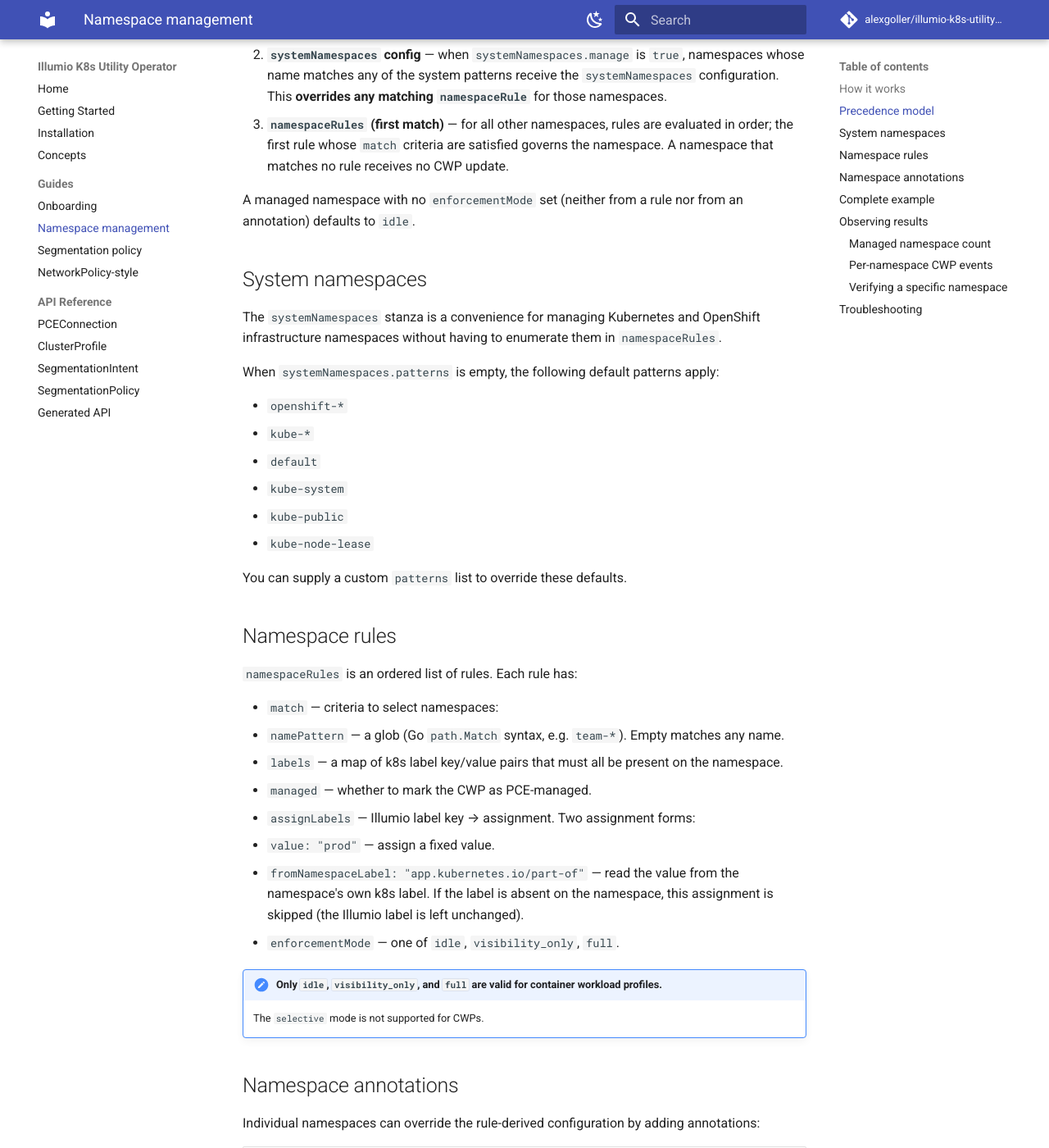
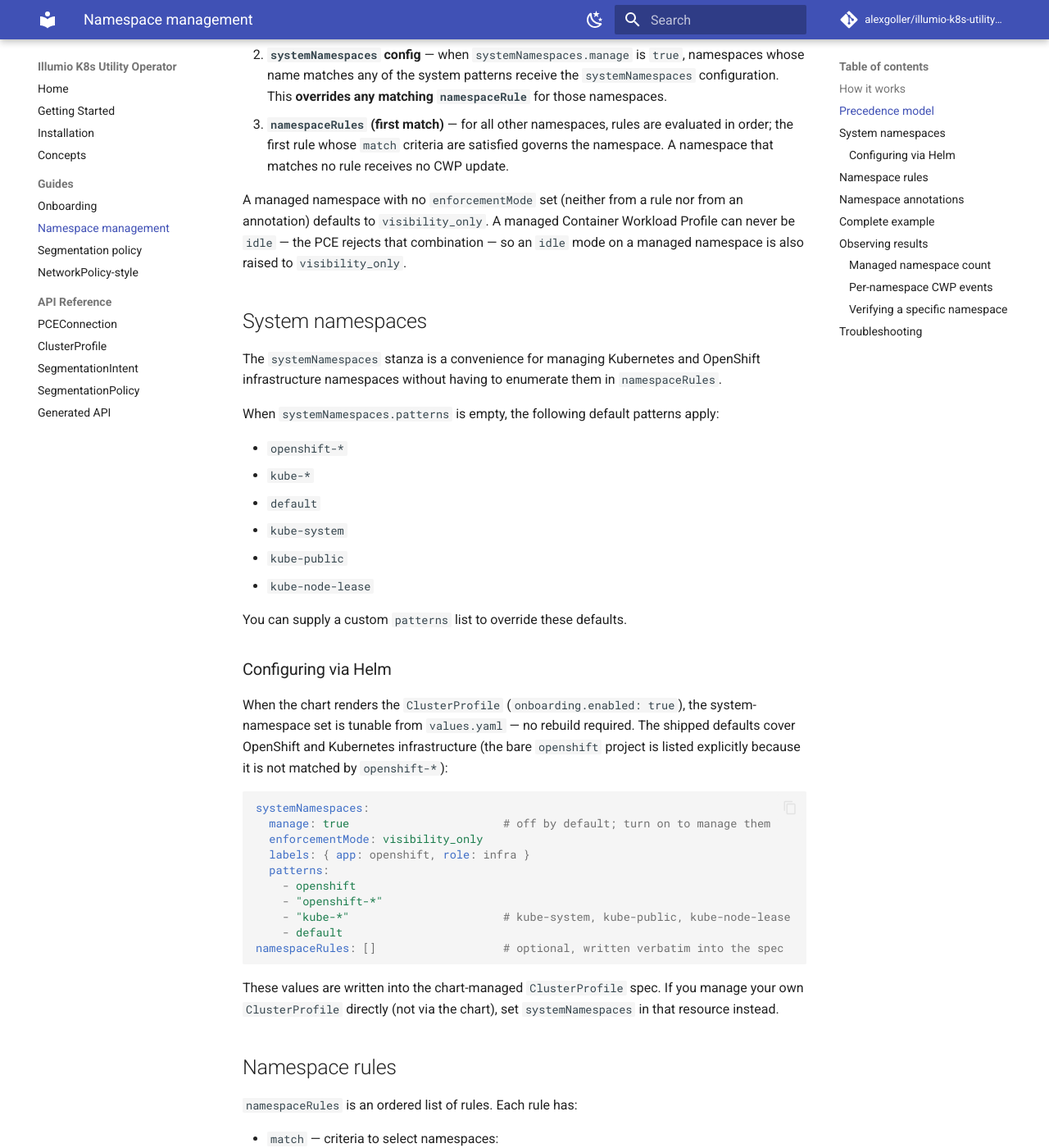
Before and after one commit to alexgoller/illumio-k8s-utility-operator, an MkDocs documentation site: the page built from docs/guides/namespace-management.md, in a window 1280 px wide and 1400 px high, scrolled down 882 px. Shown: the whole window at 82% size. Built offline with MkDocs 1.6.1 and Material for MkDocs 9.7.7, drawn with Linux system fonts in a browser that asks for light colours; comment, search, counter and statistics services are not loaded.

Commit message:
feat(chart): make system-namespace management tunable via Helm values (v0.1.9) (#21)
The set of OpenShift/Kubernetes infrastructure namespaces is configuration, not
code — it should not be baked into the operator binary. Expose it as Helm values
written into the chart-rendered ClusterProfile spec, so operators tune it without
a rebuild/re-release.

- values.yaml: add `systemNamespaces` (manage, patterns, labels, enforcementMode)
  and `namespaceRules`. The shipped default patterns cover OpenShift + Kubernetes
  infra, including the bare `openshift` project (not matched by `openshift-*`).
  `manage` defaults to false so non-OpenShift installs are unaffected.
- templates/illumio/clusterprofile.yaml: render `systemNamespaces` and
  `namespaceRules` into the spec (only when onboarding.enabled).
- docs: document the Helm path; fix the stale "defaults to idle" line
  (managed namespaces default to visibility_only since v0.1.6).

The Go `defaultSystemPatterns` is unchanged and remains only a last-resort
fallback for hand-applied ClusterProfiles with empty patterns.

Co-authored-by: Claude Opus 4.8 (1M context) <noreply@anthropic.com>

````diff
--- a/docs/guides/namespace-management.md
+++ b/docs/guides/namespace-management.md
@@ -22,7 +22,7 @@ The desired configuration for a namespace is resolved in three layers, applied i
 2. **`systemNamespaces` config** — when `systemNamespaces.manage` is `true`, namespaces whose name matches any of the system patterns receive the `systemNamespaces` configuration. This **overrides any matching `namespaceRule`** for those namespaces.
 3. **`namespaceRules` (first match)** — for all other namespaces, rules are evaluated in order; the first rule whose `match` criteria are satisfied governs the namespace. A namespace that matches no rule receives no CWP update.
 
-A managed namespace with no `enforcementMode` set (neither from a rule nor from an annotation) defaults to `idle`.
+A managed namespace with no `enforcementMode` set (neither from a rule nor from an annotation) defaults to `visibility_only`. A managed Container Workload Profile can never be `idle` — the PCE rejects that combination — so an `idle` mode on a managed namespace is also raised to `visibility_only`.
 
 ## System namespaces
 
@@ -38,6 +38,25 @@ When `systemNamespaces.patterns` is empty, the following default patterns apply:
 - `kube-node-lease`
 
 You can supply a custom `patterns` list to override these defaults.
+
+### Configuring via Helm
+
+When the chart renders the `ClusterProfile` (`onboarding.enabled: true`), the system-namespace set is tunable from `values.yaml` — no rebuild required. The shipped defaults cover OpenShift and Kubernetes infrastructure (the bare `openshift` project is listed explicitly because it is not matched by `openshift-*`):
+
+```yaml
+systemNamespaces:
+  manage: true                       # off by default; turn on to manage them
+  enforcementMode: visibility_only
+  labels: { app: openshift, role: infra }
+  patterns:
+    - openshift
+    - "openshift-*"
+    - "kube-*"                       # kube-system, kube-public, kube-node-lease
+    - default
+namespaceRules: []                   # optional, written verbatim into the spec
+```
+
+These values are written into the chart-managed `ClusterProfile` spec. If you manage your own `ClusterProfile` directly (not via the chart), set `systemNamespaces` in that resource instead.
 
 ## Namespace rules
 
````
Also changed, not shown: 3 other files.
